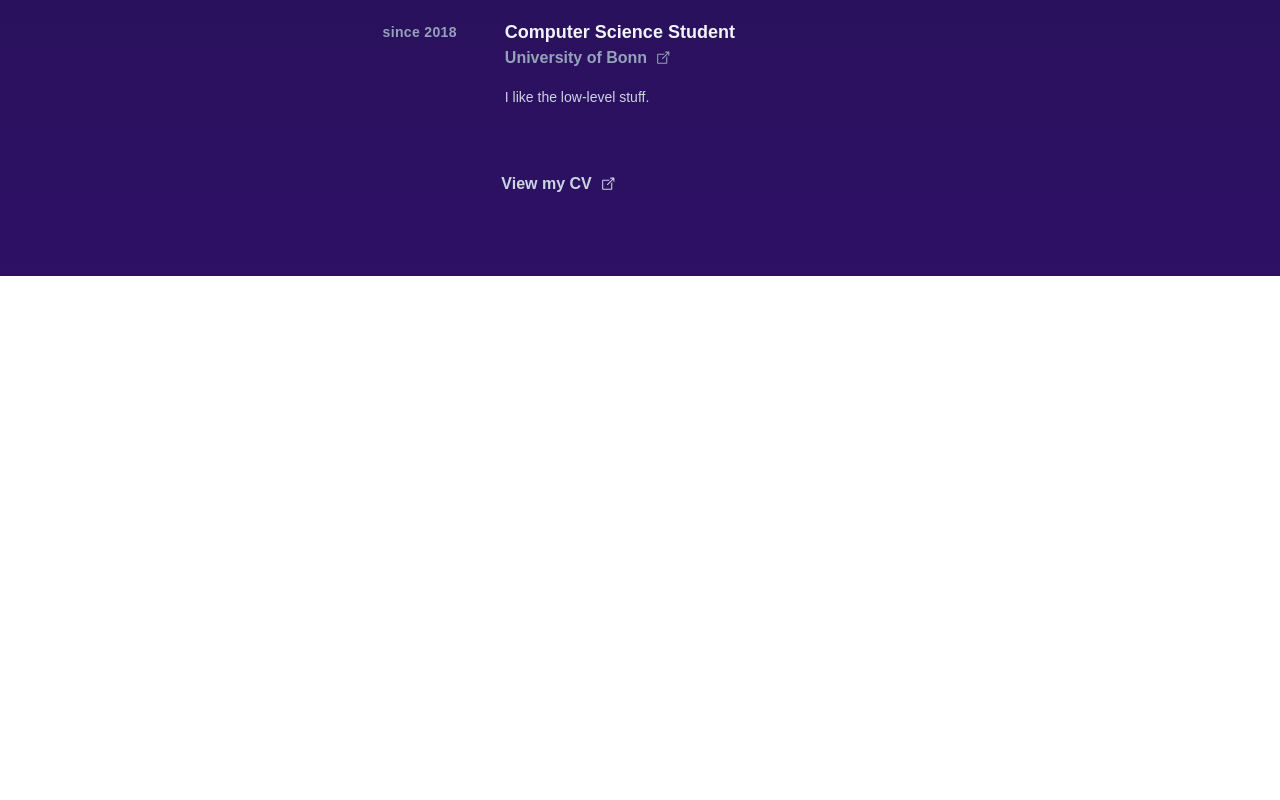
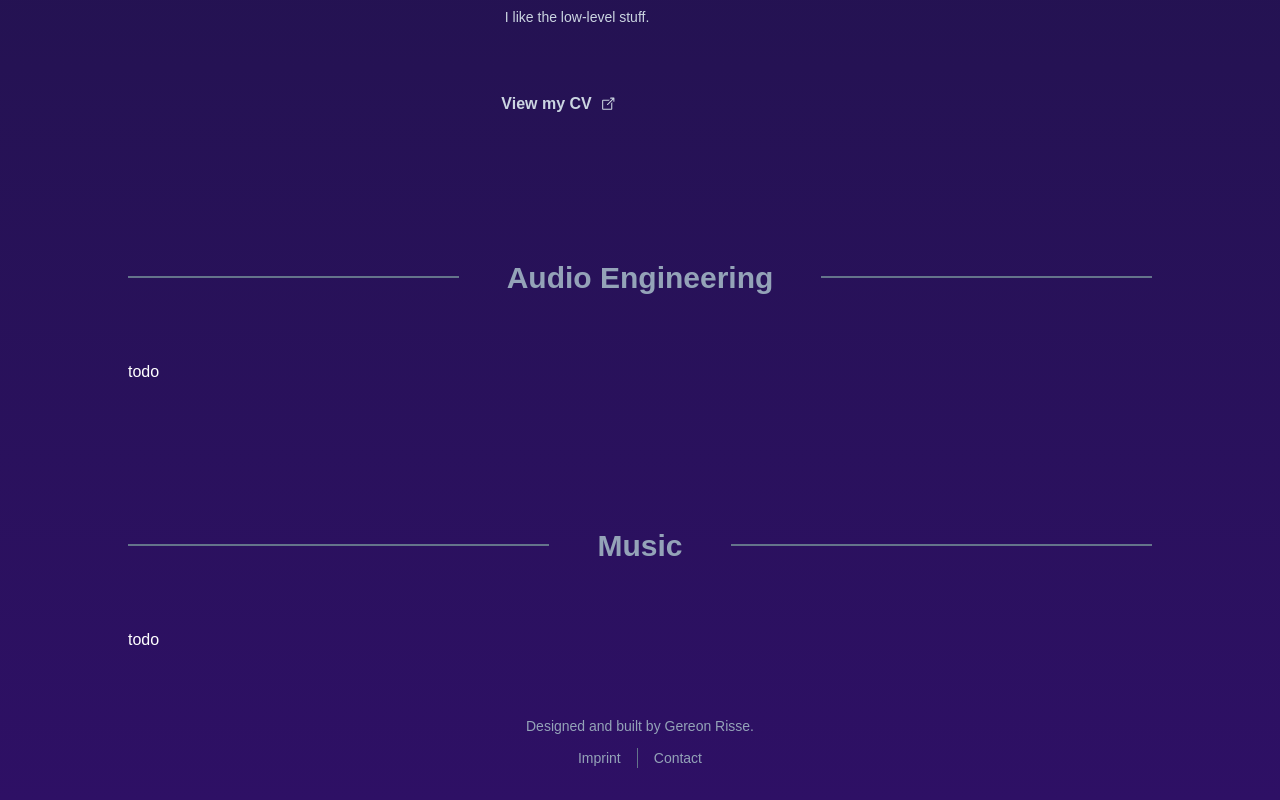
Before and after one commit to gereonrisse/personal-website, a SvelteKit app: page / in a window 1280 px wide. Shown: the part 1738-2538 px from the top of the page. Before the commit the page ends 2014 px from the top, so only its background shows below. Built offline with nearby package versions, Linux system fonts and the light colour scheme; a web font is replaced by a local one.

Commit message:
sections WIP and footer

```diff
--- /dev/null
+++ b/src/lib/Footer.svelte
@@ -0,0 +1,29 @@
+<script>
+    function showImprint() {
+        document.getElementById('imprint').showModal();
+    }
+</script>
+
+<footer class="mt-16 w-full mx-auto pb-8 max-w-5xl flex flex-col gap-3">
+    <a class="text-sm text-slate-400 hover:text-slate-200 mx-auto"
+       target="_blank"
+       href="https://github.com/gereonrisse/personal-website">
+        Designed and built by Gereon Risse.
+    </a>
+
+    <div class="flex gap-4 mx-auto">
+        <button class="text-sm text-slate-400 hover:text-slate-200" on:click={showImprint}>Imprint</button>
+
+        <!-- vertical divider -->
+        <div class="w-px h-5 bg-slate-500"></div>
+
+        <a class="text-sm text-slate-400 hover:text-slate-200"
+           href="mailto:gereon.risse@gmail.com">
+            Contact
+        </a>
+    </div>
+</footer>
+
+<dialog id="imprint">
+    TODO
+</dialog>
--- a/src/routes/+layout.svelte
+++ b/src/routes/+layout.svelte
@@ -4,6 +4,7 @@
 	import { webVitals } from '$lib/vitals';
 	import "../app.css";
 	import Header from "$lib/Header.svelte";
+	import Footer from "$lib/Footer.svelte";
 
 	/** @type {import('./$types').LayoutServerData} */
 	export let data;
@@ -20,13 +21,11 @@
 <div class="app min-h-screen text-white">
 	<Header />
 
-	<main class="h-full max-w-5xl mx-auto flex flex-col gap-12 sm:gap-20">
+	<main class="h-full max-w-5xl mx-auto">
 		<slot />
 	</main>
 
-	<footer>
-
-	</footer>
+	<Footer />
 </div>
 
 <style>
--- a/src/routes/+page.svelte
+++ b/src/routes/+page.svelte
@@ -38,6 +38,7 @@
 </section>
 
 <!-- SOFTWARE SECTION -->
+<div class="flex flex-col gap-12 sm:gap-32">
     <section>
         <SectionHeader name="software">Where I've worked</SectionHeader>
 
@@ -141,5 +142,19 @@
 
     <!-- AUDIO ENGINEER SECTION -->
     <section>
+        <SectionHeader name="audio">Audio Engineering</SectionHeader>
 
+        <div class="mt-16">
+            todo
+        </div>
     </section>
+
+    <!-- MUSIC SECTION -->
+    <section>
+        <SectionHeader name="music">Music</SectionHeader>
+
+        <div class="mt-16">
+            todo
+        </div>
+    </section>
+</div>
```
Lines whose indentation alone changed are shown as unchanged.
